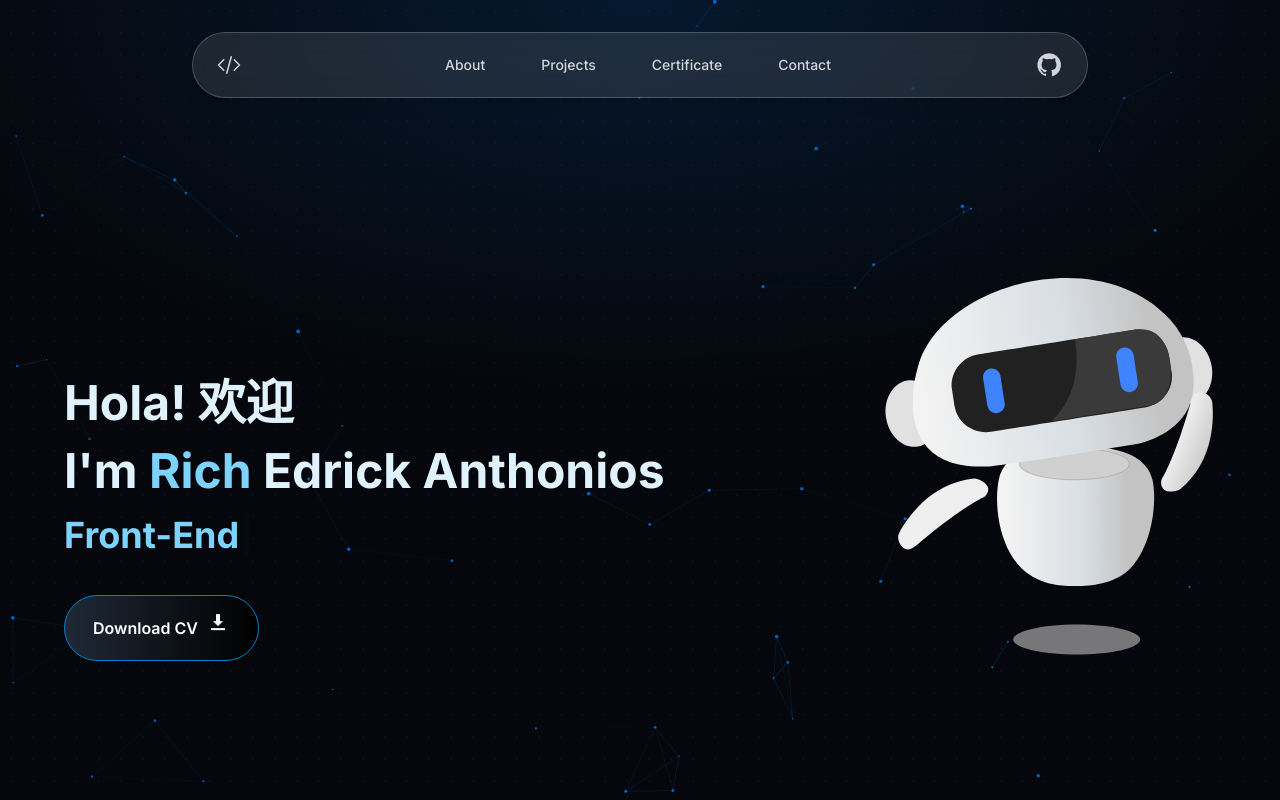
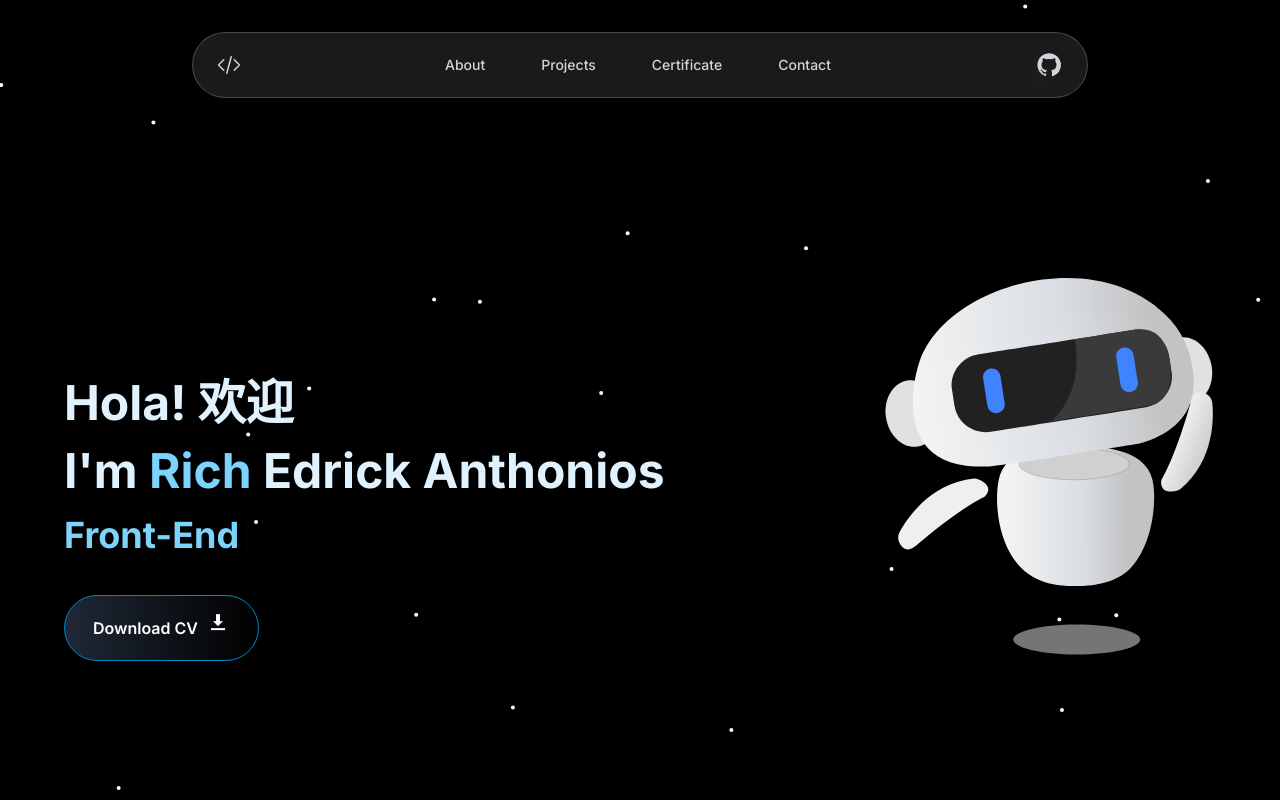
Before and after one commit to Richeaa/rich-portfolio, a React (Vite) app: page / in a window 1280 px wide. Shown: the top 800 px of the page. Built offline with nearby package versions, Linux system fonts and the light colour scheme.

Commit message:
Revert "Update bg.jsx"
This reverts commit 8dd0a2a8c97d68dc79e37c1e891cd4466a4e8862.

```diff
--- a/src/components/Bg.jsx
+++ b/src/components/Bg.jsx
@@ -1,120 +1,49 @@
-import { useEffect, useRef } from "react";
+import { useCallback } from "react";
+import Particles from "react-tsparticles";
+import { loadSlim } from "tsparticles-slim";
 
 const Bg = () => {
-  const canvasRef = useRef(null);
 
-  useEffect(() => {
-    const canvas = canvasRef.current;
-    const ctx = canvas.getContext("2d");
+  const particlesInit = useCallback(async engine => {
+    await loadSlim(engine);
+  }, []);
 
-    const prefersReducedMotion = window.matchMedia(
-      "(prefers-reduced-motion: reduce)"
-    ).matches;
-
-    let width, height, nodes, dpr;
-    let animationId;
-
-    const NODE_COUNT_BASE = 60;
-    const LINK_DISTANCE = 150;
-    const BRAND = "10, 132, 255";
-
-    const resize = () => {
-      dpr = Math.min(window.devicePixelRatio || 1, 2);
-      width = window.innerWidth;
-      height = window.innerHeight;
-      canvas.width = width * dpr;
-      canvas.height = height * dpr;
-      canvas.style.width = `${width}px`;
-      canvas.style.height = `${height}px`;
-      ctx.setTransform(dpr, 0, 0, dpr, 0, 0);
-
-      const area = width * height;
-      const count = Math.max(24, Math.min(90, Math.round((area / 1_000_000) * NODE_COUNT_BASE)));
-
-      nodes = Array.from({ length: count }, () => ({
-        x: Math.random() * width,
-        y: Math.random() * height,
-        vx: (Math.random() - 0.5) * 0.25,
-        vy: (Math.random() - 0.5) * 0.25,
-        r: Math.random() * 1.4 + 0.6,
-      }));
-    };
-
-    const drawStatic = () => {
-      ctx.clearRect(0, 0, width, height);
-      nodes.forEach((n) => {
-        ctx.beginPath();
-        ctx.arc(n.x, n.y, n.r, 0, Math.PI * 2);
-        ctx.fillStyle = `rgba(${BRAND}, 0.55)`;
-        ctx.fill();
-      });
-    };
-
-    const step = () => {
-      ctx.clearRect(0, 0, width, height);
-
-      nodes.forEach((n) => {
-        n.x += n.vx;
-        n.y += n.vy;
-        if (n.x < 0 || n.x > width) n.vx *= -1;
-        if (n.y < 0 || n.y > height) n.vy *= -1;
-      });
-
-      for (let i = 0; i < nodes.length; i++) {
-        for (let j = i + 1; j < nodes.length; j++) {
-          const a = nodes[i];
-          const b = nodes[j];
-          const dx = a.x - b.x;
-          const dy = a.y - b.y;
-          const dist = Math.sqrt(dx * dx + dy * dy);
-          if (dist < LINK_DISTANCE) {
-            const alpha = (1 - dist / LINK_DISTANCE) * 0.18;
-            ctx.beginPath();
-            ctx.moveTo(a.x, a.y);
-            ctx.lineTo(b.x, b.y);
-            ctx.strokeStyle = `rgba(${BRAND}, ${alpha})`;
-            ctx.lineWidth = 1;
-            ctx.stroke();
-          }
-        }
-      }
-
-      // titik node
-      nodes.forEach((n) => {
-        ctx.beginPath();
-        ctx.arc(n.x, n.y, n.r, 0, Math.PI * 2);
-        ctx.fillStyle = `rgba(${BRAND}, 0.7)`;
-        ctx.fill();
-      });
-
-      animationId = requestAnimationFrame(step);
-    };
-
-    resize();
-    if (prefersReducedMotion) {
-      drawStatic();
-    } else {
-      animationId = requestAnimationFrame(step);
-    }
-
-    const handleResize = () => {
-      resize();
-      if (prefersReducedMotion) drawStatic();
-    };
-    window.addEventListener("resize", handleResize);
-
-    return () => {
-      window.removeEventListener("resize", handleResize);
-      cancelAnimationFrame(animationId);
-    };
+  const particlesLoaded = useCallback((container) => {
+    console.log(container);
   }, []);
 
   return (
-    <div className="fixed inset-0 -z-50 bg-ink-950 overflow-hidden">
-      <div className="absolute inset-0 bg-grid-dot bg-grid-dot opacity-40" />
-      <div className="absolute inset-0 bg-radial-fade" />
-      <canvas ref={canvasRef} className="absolute inset-0" />
-    </div>
+    <Particles
+      id="tsparticles"
+      init={particlesInit}
+      loaded={particlesLoaded}
+      options={{
+        background: {
+          color: {
+            value: "#000",
+          },
+        },
+        fullScreen: {
+          enable: true,
+          zIndex: -999,
+        },
+        particles: {
+          number: {
+            value: 25,
+          },
+          size: {
+            value: 2,
+          },
+          move: {
+            enable: true,
+            speed: 1,
+          },
+          shape: {
+            type: "circle",
+          },
+        },
+      }}
+    />
   );
 };
 
```
